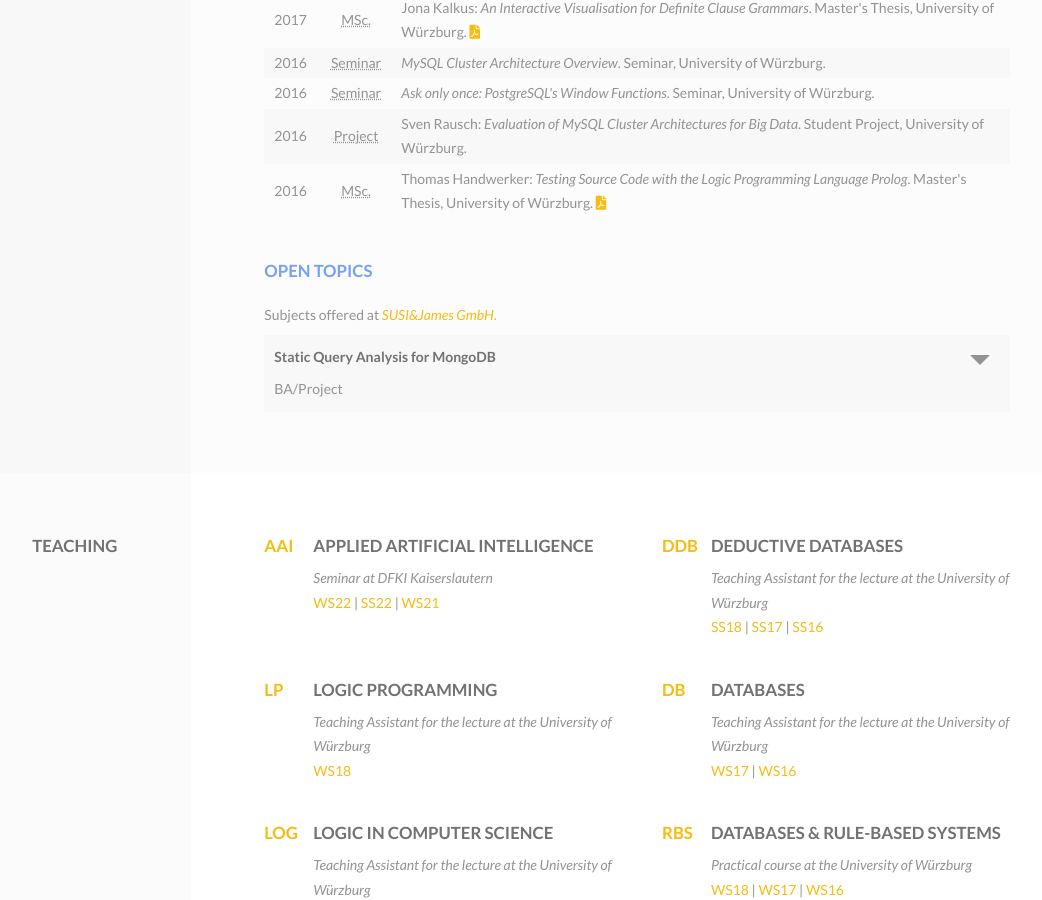
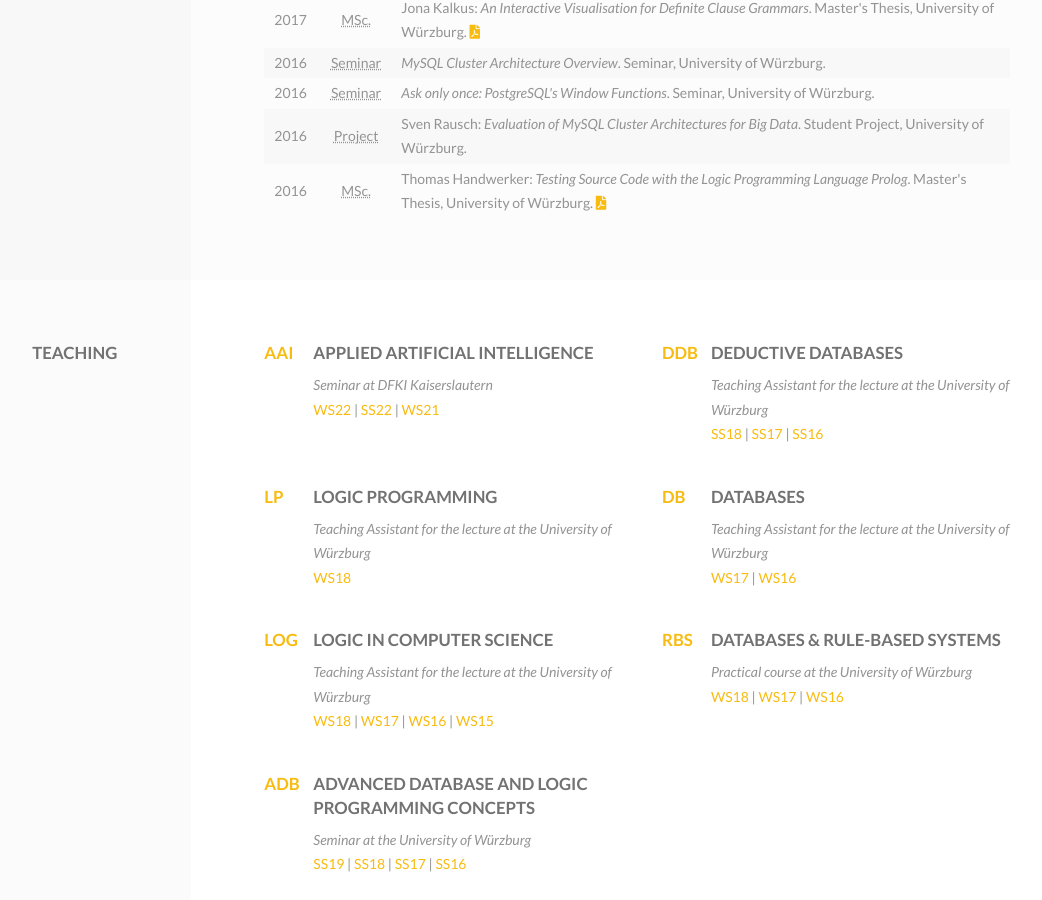
Before and after one commit to fnogatz/fnogatz.github.io, a Jekyll site: the page built from index.html, in a window 1280 px wide and 900 px high, scrolled down 8244 px. Shown: the whole window, without its empty margins (194-1236 px from the left). Built offline with Jekyll 4.4.1, drawn with Linux system fonts in a browser that asks for light colours; some web fonts are replaced; comment, search, counter and statistics services are not loaded.

Commit message:
Remove list of open topics

```diff
--- a/index.html
+++ b/index.html
@@ -1700,42 +1700,6 @@ layout: home
           <div class="c-intro">
             <div class="o-content__body">
               <table id="teachTable" class="display"></table>
-
-              <h3 id="open-topics">Open Topics</h3>
-              <p>
-                Subjects offered at
-                <a href="https://susiandjames.com/" target="_blank"
-                  ><em>SUSI&amp;James GmbH</em>.</a
-                >
-              </p>
-
-              <ul class="open-topics">
-                <li class="item">
-                  <div class="text-content">
-                    <h4>Static Query Analysis for MongoDB</h4>
-                    <span> BA/Project</span>
-                    <p>
-                      Static analysis of SQL is a common technique to identify
-                      potentially inperformant queries, possible query
-                      optimisations and improved data structuring and indexing.
-                      However, it is only rarely applied for documented-oriented
-                      databases, because of their flexible syntax. In this work,
-                      a tool for static source code analysis for MongoDB queries
-                      should be implemented. For normal queries, it identifies
-                      data structures that should be indexed. In addition,
-                      queries based on MongoDB's powerful yet often slower
-                      aggregation pipeline are automatically transformed into
-                      equivalent native MongoDB queries based on
-                      <code>.find()</code>.
-                    </p>
-                    <ul>
-                      <li>MongoDB</li>
-                      <li>query optimisation</li>
-                      <li>static code analysis</li>
-                    </ul>
-                  </div>
-                </li>
-              </ul>
             </div>
           </div>
         </div>
```
